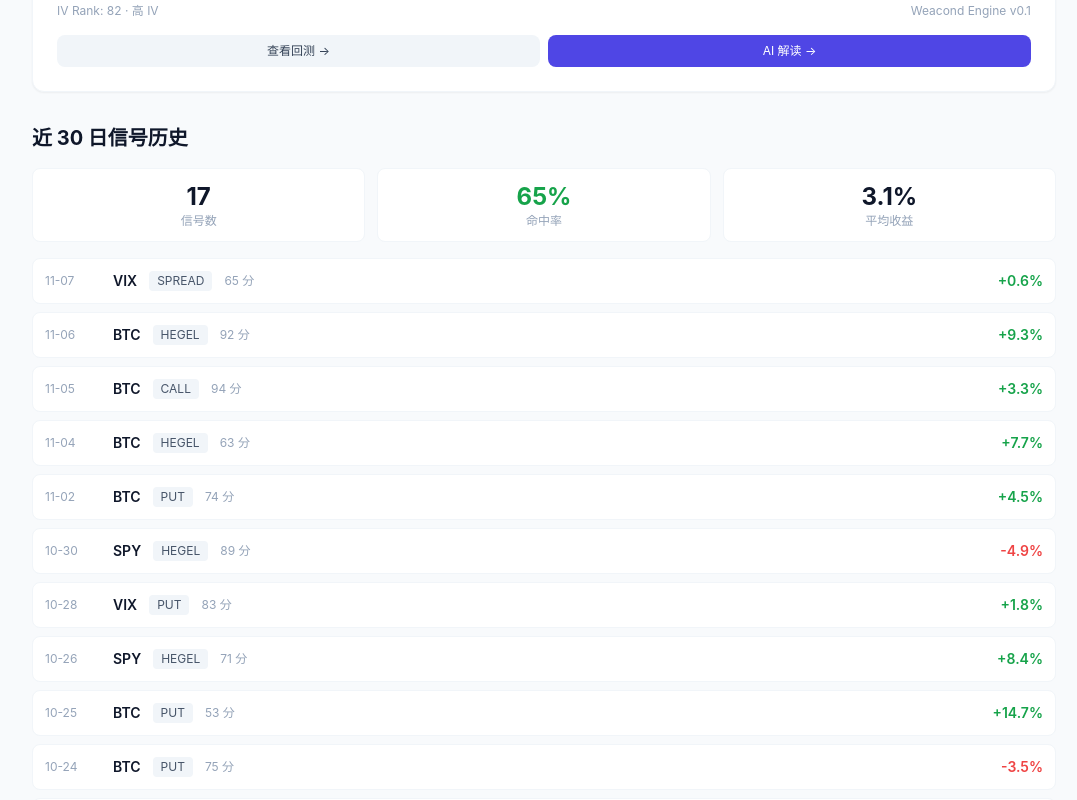
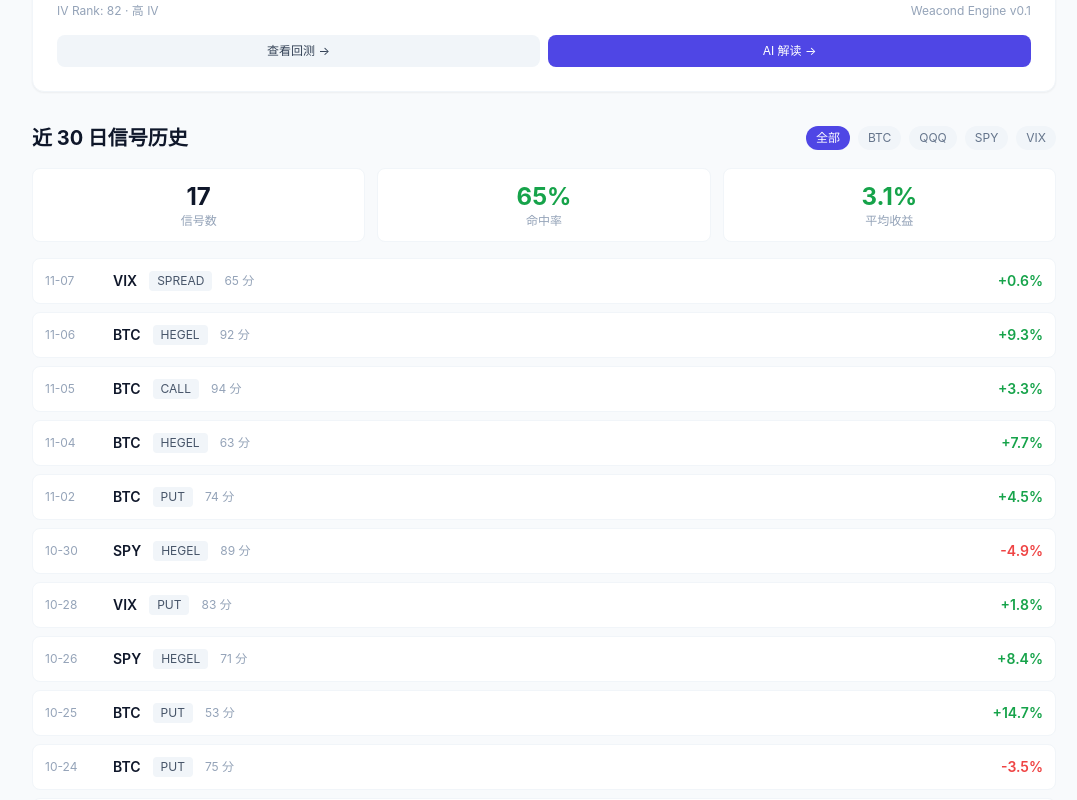
Before and after one commit to weacond/weacondwebsite, a Next.js app: page /signals in a window 1280 px wide. Shown: the part 1700-2500 px from the top of the page, without its empty margins (96-1173 px from the left). Built offline with nearby package versions, Linux system fonts and the light colour scheme.

Commit message:
feat(signals): per-symbol filter on signal history (components/SignalHistory client component)

```diff
--- /dev/null
+++ b/components/SignalHistory.js
@@ -0,0 +1,104 @@
+"use client";
+
+import { useState } from "react";
+import { useLanguage } from "../contexts/LanguageContext";
+
+/**
+ * 信号历史时间线 + 按标的筛选（client 组件）。
+ * @param {Array} history  buildSignalHistory() 输出（新→旧）
+ */
+export default function SignalHistory({ history }) {
+  const { lang } = useLanguage();
+  const L = lang === "en" ? en : zh;
+  const [filter, setFilter] = useState("ALL");
+
+  const symbols = Array.from(new Set(history.map((h) => h.symbol))).sort();
+  const filtered = filter === "ALL" ? history : history.filter((h) => h.symbol === filter);
+
+  const wins = filtered.filter((h) => h.win).length;
+  const hitRate = filtered.length ? wins / filtered.length : 0;
+  const avgRet = filtered.length ? filtered.reduce((s, h) => s + h.ret, 0) / filtered.length : 0;
+
+  return (
+    <div className="mt-8">
+      <div className="flex items-center justify-between mb-4">
+        <h2 className="text-xl font-bold">{L.title}</h2>
+        {/* 按标的筛选 */}
+        <div className="flex items-center gap-2 flex-wrap">
+          <button
+            onClick={() => setFilter("ALL")}
+            className={`text-xs px-2.5 py-1 rounded-full ${filter === "ALL" ? "bg-indigo-600 text-white" : "bg-slate-100 text-slate-500"}`}
+          >
+            {L.all}
+          </button>
+          {symbols.map((s) => (
+            <button
+              key={s}
+              onClick={() => setFilter(s)}
+              className={`text-xs px-2.5 py-1 rounded-full ${filter === s ? "bg-indigo-600 text-white" : "bg-slate-100 text-slate-500"}`}
+            >
+              {s}
+            </button>
+          ))}
+        </div>
+      </div>
+
+      {/* 命中统计（随筛选变化） */}
+      <div className="grid grid-cols-3 gap-3 mb-4">
+        <div className="bg-white rounded-lg p-3 border border-slate-100 text-center">
+          <div className="text-2xl font-bold">{filtered.length}</div>
+          <div className="text-xs text-slate-400">{L.signals}</div>
+        </div>
+        <div className="bg-white rounded-lg p-3 border border-slate-100 text-center">
+          <div className="text-2xl font-bold text-green-600">{Math.round(hitRate * 100)}%</div>
+          <div className="text-xs text-slate-400">{L.hitRate}</div>
+        </div>
+        <div className="bg-white rounded-lg p-3 border border-slate-100 text-center">
+          <div className={"text-2xl font-bold " + (avgRet >= 0 ? "text-green-600" : "text-red-500")}>{avgRet.toFixed(1)}%</div>
+          <div className="text-xs text-slate-400">{L.avgRet}</div>
+        </div>
+      </div>
+
+      {/* 时间线 */}
+      <div className="space-y-2">
+        {filtered.map((h) => (
+          <div key={h.id} className="flex items-center justify-between bg-white rounded-lg p-3 border border-slate-100 text-sm">
+            <div className="flex items-center gap-3">
+              <span className="text-slate-400 text-xs w-14">{h.date.slice(5)}</span>
+              <span className="font-semibold">{h.symbol}</span>
+              <span className="text-xs px-2 py-0.5 rounded bg-slate-100 text-slate-600">{h.type}</span>
+              <span className="text-xs text-slate-400">{h.strength} {L.score}</span>
+            </div>
+            <span className={"font-semibold " + (h.win ? "text-green-600" : "text-red-500")}>
+              {h.win ? "+" : ""}{h.ret}%
+            </span>
+          </div>
+        ))}
+        {filtered.length === 0 && <div className="text-center text-slate-400 text-sm py-6">{L.empty}</div>}
+      </div>
+
+      <p className="text-xs text-slate-400 mt-3 text-center">{L.disclaimer}</p>
+    </div>
+  );
+}
+
+const zh = {
+  title: "近 30 日信号历史",
+  all: "全部",
+  signals: "信号数",
+  hitRate: "命中率",
+  avgRet: "平均收益",
+  score: "分",
+  empty: "该标的近 30 日无信号",
+  disclaimer: "事后收益为回测近似；演示数据，非投资建议。",
+};
+const en = {
+  title: "Last 30 Days of Signals",
+  all: "All",
+  signals: "Signals",
+  hitRate: "Hit Rate",
+  avgRet: "Avg Return",
+  score: "",
+  empty: "No signals for this symbol in the last 30 days",
+  disclaimer: "Returns are backtest approximations; demo data, not investment advice.",
+};
--- a/pages/signals.js
+++ b/pages/signals.js
@@ -1,6 +1,7 @@
 import Navbar from "../components/Navbar";
 import Footer from "../components/Footer";
 import SignalCard from "../components/SignalCard";
+import SignalHistory from "../components/SignalHistory";
 import { computeSignalScore } from "../lib/signals";
 import { buildSignalHistory, summarizeHistory } from "../lib/signalHistory";
 import { useLanguage } from "../contexts/LanguageContext";
@@ -66,40 +67,8 @@ export default function SignalsPage() {
             ))}
           </div>
 
-          {/* 信号历史（最近 30 日）：命中统计 + 时间线 */}
-          <div className="mt-8">
-            <h2 className="text-xl font-bold mb-4">{L.historyTitle}</h2>
-            <div className="grid grid-cols-3 gap-3 mb-4">
-              <div className="bg-white rounded-lg p-3 border border-slate-100 text-center">
-                <div className="text-2xl font-bold">{HISTORY_SUMMARY.count}</div>
-                <div className="text-xs text-slate-400">{L.historySignals}</div>
-              </div>
-              <div className="bg-white rounded-lg p-3 border border-slate-100 text-center">
-                <div className="text-2xl font-bold text-green-600">{Math.round(HISTORY_SUMMARY.hitRate * 100)}%</div>
-                <div className="text-xs text-slate-400">{L.historyHitRate}</div>
-              </div>
-              <div className="bg-white rounded-lg p-3 border border-slate-100 text-center">
-                <div className="text-2xl font-bold">{HISTORY_SUMMARY.avgRet.toFixed(1)}%</div>
-                <div className="text-xs text-slate-400">{L.historyAvgRet}</div>
-              </div>
-            </div>
-            <div className="space-y-2">
-              {HISTORY.map((h) => (
-                <div key={h.id} className="flex items-center justify-between bg-white rounded-lg p-3 border border-slate-100 text-sm">
-                  <div className="flex items-center gap-3">
-                    <span className="text-slate-400 text-xs w-14">{h.date.slice(5)}</span>
-                    <span className="font-semibold">{h.symbol}</span>
-                    <span className="text-xs px-2 py-0.5 rounded bg-slate-100 text-slate-600">{h.type}</span>
-                    <span className="text-xs text-slate-400">{h.strength} 分</span>
-                  </div>
-                  <span className={"font-semibold " + (h.win ? "text-green-600" : "text-red-500")}>
-                    {h.win ? "+" : ""}{h.ret}%
-                  </span>
-                </div>
-              ))}
-            </div>
-            <p className="text-xs text-slate-400 mt-3 text-center">{L.historyDisclaimer}</p>
-          </div>
+          {/* 信号历史（带标的筛选的 client 组件） */}
+          <SignalHistory history={HISTORY} />
 
           {/* 升级提示 */}
           <div className="mt-8 bg-indigo-50 rounded-xl p-6 text-center border border-indigo-100">
```
